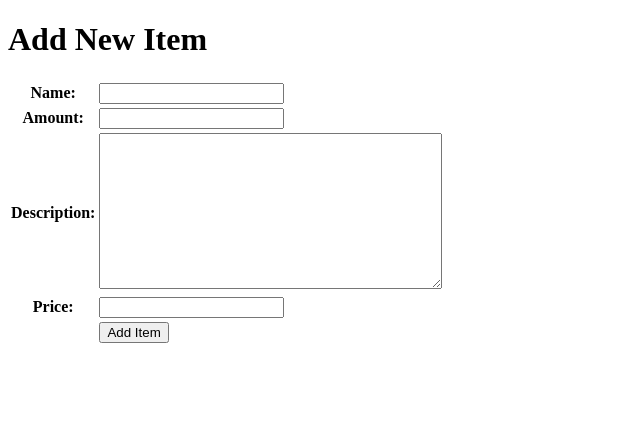
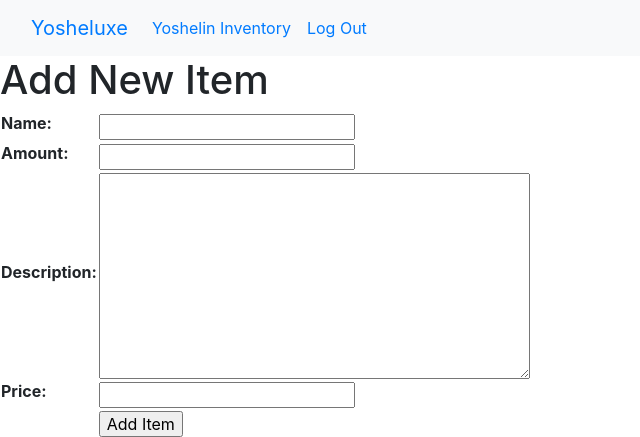
Before and after one commit to yoshelinn/yoshe.business, a Django app: page /create-product in a window 1280 px wide. Shown: the top 437 px of the page, without its empty margins (0-640 px from the left). Run offline with Django 4.2, Linux system fonts and the light colour scheme; parts of the project's set-up code (start-up, migrations or seed data) failed here and were passed over; some libraries are stand-ins or nearby versions.

Commit message:
Menyelesaikan tutorial 4

```diff
--- a/main/templates/main.html
+++ b/main/templates/main.html
@@ -1,13 +1,17 @@
 {% extends 'base.html' %}
 
 {% block content %}
+
+
 <style>
     body {
         background-color: #abd3cc;
     }
 </style>
 
-<h1 style="color: #00a99d; font-size: 34px;">Selamat Datang di Yoshelin Inventory</h1>
+<h1 style="color: #00a99d; font-size: 34px;">Selamat Datang di Yosheluxe</h1>
+<p>Elegance and Perfections Bags, Elevating Your Everyday. <p>
+<hr style="border: 1px solid #00a99d ">
 <p>By: Yoshelin | PBP B | 2206826702 <p>
 
 <hr style="border: 1px solid #00a99d ">
--- a/mysite/settings.py
+++ b/mysite/settings.py
@@ -115,8 +115,11 @@ USE_TZ = True
 
 # Static files (CSS, JavaScript, Images)
 # https://docs.djangoproject.com/en/4.2/howto/static-files/
+import os
 
 STATIC_URL = 'static/'
+STATIC_ROOT = os.path.join(PROJECT_ROOT, 'static')
+STATIC_URL = 'static'
 
 # Default primary key field type
 # https://docs.djangoproject.com/en/4.2/ref/settings/#default-auto-field
--- a/templates/base.html
+++ b/templates/base.html
@@ -1,3 +1,12 @@
+<!-- Include Bootstrap CSS -->
+<link href="https://maxcdn.bootstrapcdn.com/bootstrap/4.5.2/css/bootstrap.min.css" rel="stylesheet">
+
+<!-- Include Bootstrap JS (optional, for dropdown menus) -->
+<script src="https://ajax.googleapis.com/ajax/libs/jquery/3.5.1/jquery.min.js"></script>
+<script src="https://cdnjs.cloudflare.com/ajax/libs/popper.js/1.16.0/umd/popper.min.js"></script>
+<script src="https://maxcdn.bootstrapcdn.com/bootstrap/4.5.2/js/bootstrap.min.js"></script>
+
+
 {% load static %}
 <!DOCTYPE html>
 <html lang="en">
@@ -12,6 +21,22 @@
     </head>
 
     <body>
+
+        <nav class="navbar navbar-expand-lg bg-light">
+            <div class="container-fluid">
+              <a class="navbar-brand" href="#">Yosheluxe</a>
+              <button class="navbar-toggler" type="button" data-bs-toggle="collapse" data-bs-target="#navbarNavAltMarkup" aria-controls="navbarNavAltMarkup" aria-expanded="false" aria-label="Toggle navigation">
+                <span class="navbar-toggler-icon"></span>
+              </button>
+              <div class="collapse navbar-collapse" id="navbarNavAltMarkup">
+                <div class="navbar-nav">
+                  <a class="nav-link active" aria-current="page" href="#">Yoshelin Inventory</a>
+                  <a class="nav-link" href="{% url 'main:logout' %}">Log Out</a>
+                  <a class="nav-link" href="{% url 'main:logout' %}"></a>
+                </div>
+              </div>
+            </div>
+          </nav>
         {% block content %}
         {% endblock content %}
     </body>
```
Also changed, not shown: db.sqlite3.
